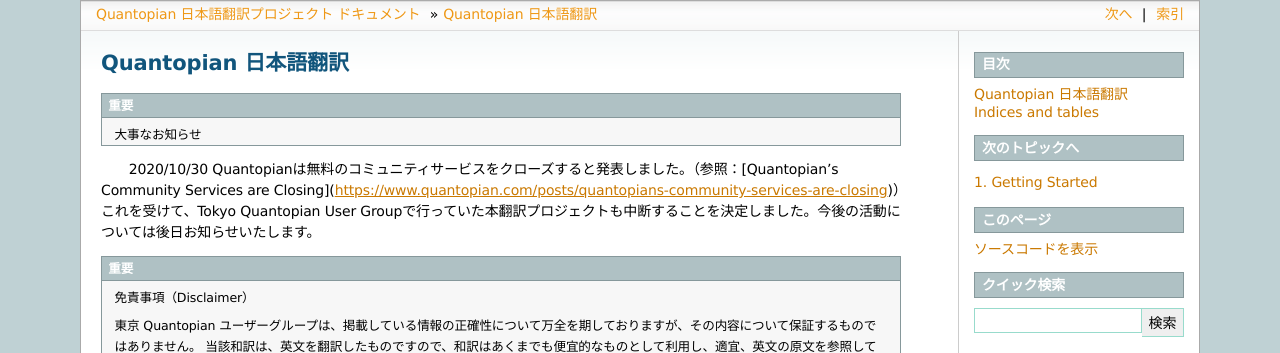
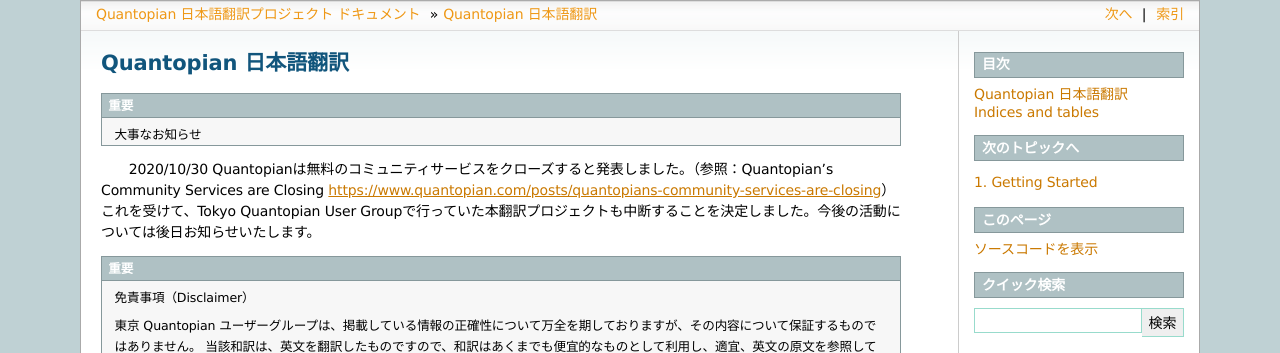
Before and after one commit to tokyoquantopian/quantopian-doc-ja, a Sphinx documentation site: the page built from source/index.rst, in a window 1280 px wide. Shown: the top 353 px of the page. Built offline with Sphinx 7.4.7, drawn with Linux system fonts in a browser that asks for light colours; part of the change alters nothing that is shown.

```diff
--- a/source/index.rst
+++ b/source/index.rst
@@ -7,7 +7,7 @@ Quantopian 日本語翻訳
 =====================
 
 .. important:: 大事なお知らせ
-　　2020/10/30 Quantopianは無料のコミュニティサービスをクローズすると発表しました。（参照：[Quantopian’s Community Services are Closing](https://www.quantopian.com/posts/quantopians-community-services-are-closing)）これを受けて、Tokyo Quantopian User Groupで行っていた本翻訳プロジェクトも中断することを決定しました。今後の活動については後日お知らせいたします。
+　　2020/10/30 Quantopianは無料のコミュニティサービスをクローズすると発表しました。（参照：Quantopian’s Community Services are Closing https://www.quantopian.com/posts/quantopians-community-services-are-closing）これを受けて、Tokyo Quantopian User Groupで行っていた本翻訳プロジェクトも中断することを決定しました。今後の活動については後日お知らせいたします。
 
 
 .. important:: 免責事項（Disclaimer）
```
